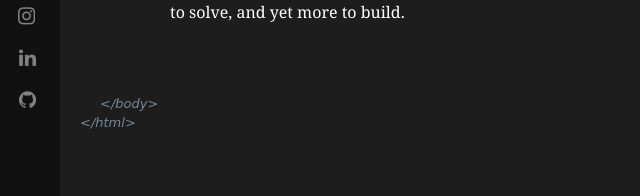
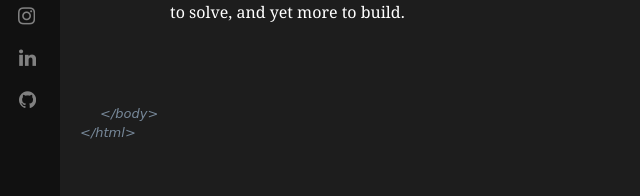
Before and after one commit to mayurpai/mayurpai.github.io, a PHP site: page /about.html in a window 1280 px wide. Shown: the part 604-800 px from the top of the page, without its empty margins (0-640 px from the left). Run offline with PHP 8.4, Linux system fonts and the light colour scheme.

Commit message:
Update style-about.css

```diff
--- a/style-about.css
+++ b/style-about.css
@@ -106,7 +106,7 @@
         .html_tags {
             font-size: small;
             padding-left: 100px;
-            padding-top: 54px;
+            padding-top: 64px;
             cursor: pointer;
         }
         .html-tag {
@@ -235,6 +235,8 @@
         font-family: cursive;
         color: lightslategrey;
         animation: move reverse 1.9s;
+        position: relative;
+        background: transparent;
     }
 
     .html-tag {
@@ -242,6 +244,8 @@
         font-family: cursive;
         color: lightslategrey;
         animation: move reverse 1.8s;
+        position: relative;
+        background: transparent;
     }
 
     .html-h1 {
```
